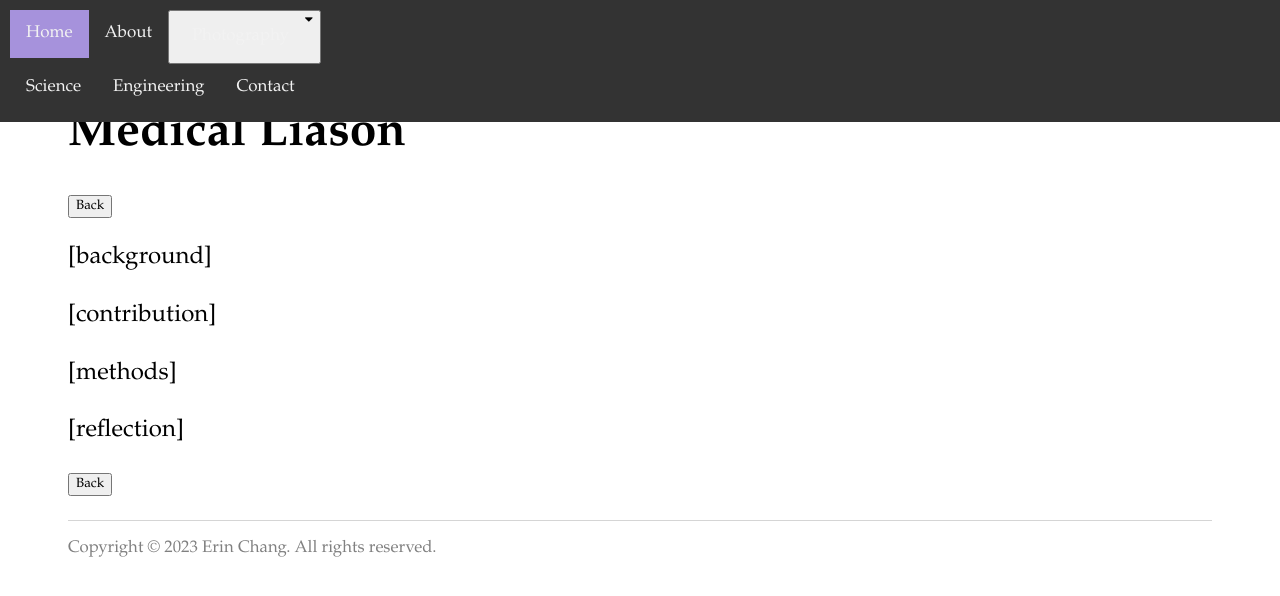
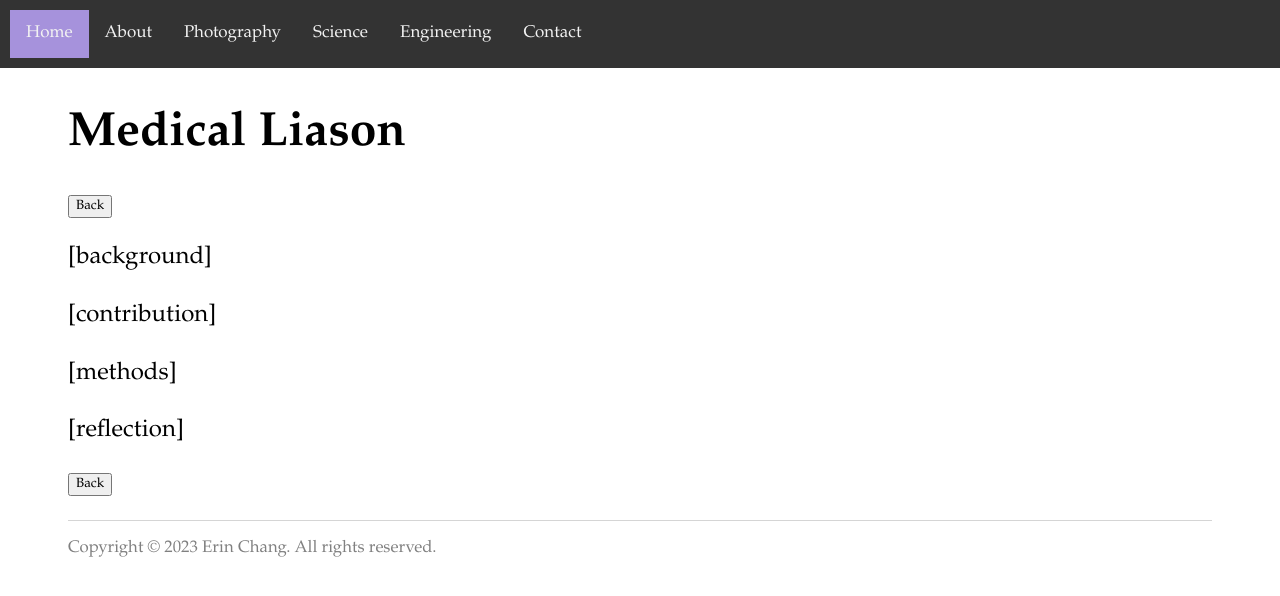
Before and after one commit to echang17/echang17.github.io, a Jekyll site: the page built from projects/medliason.html, in a window 1280 px wide. Shown: the top 596 px of the page. Built offline with Jekyll 4.4.1, drawn with Linux system fonts in a browser that asks for light colours.

Commit message:
Remove dropdowns

```diff
--- a/_layouts/default.html
+++ b/_layouts/default.html
@@ -11,28 +11,9 @@
 	<body>
 <!--  responsive top nav bar-->
 		<div class="topnav" id="myTopnav">
-  			<a href="/" class="active">Home</a>
+  			<a href="/" class="home">Home</a>
   			<a href="/about">About</a>
-
-			<div class="dropdown">
-				<button class="dropbtn">
-					<a href="/sportsphoto">Photography</a>
-					<i class="fa fa-caret-down"></i>
-				</button>
-				<div class="dropdown-content">
-					<a href="/sportsphoto/action.html">Action</a>
-					<button class="sub-dropbtn">
-						<a href="/sportsphoto/staged.html">Staged</a>
-						<i class="fa fa-caret-down"></i>
-					</button>
-					<div class="sub-dropdown-content">
-						<a href="/sportsphoto/marketing.html">Marketing</a>
-						<a href="/sportsphoto/headshots.html">Headshots</a>
-					</div>
-					<a href="/sportsphoto/inpress.html">Published</a>
-				</div>
-			</div>
-			<!-- <a href="/sportsphoto">Photography</a> -->
+			<a href="/sportsphoto">Photography</a>
   			<a href="/science">Science</a>
 			<a href="/projects">Engineering</a>
 			<a href="/contact/">Contact</a>
--- a/css/main.css
+++ b/css/main.css
@@ -27,42 +27,17 @@
   font-size: 17px;
 }
 
-/* drop down menu stuff */
-.dropdown {
-    position: relative;
-}
+/* Add an home class to highlight the home button in nav bar */
+.home {
+    background-color: #A692DC;
+    color: white;
+  }
 
-.dropdown-content {
-    display: none;
-    position: absolute;
-    top: 100%;
-    left: 0;
-    background-color: #333;
-    color: #f2f2f2;
-}
-
-.dropdown:hover .dropdown-content {
-    display: block;
-}
-
-.sub-dropdown-content {
-    display: none;
-    position: absolute;
-    top: 0;
-    right: 100%;
-    background-color: #333;
-    color: #f2f2f2;
-}
-
-.sub-dropdown:hover .sub-dropdown-content {
-    display: block;
-}
-
-/* Add an active class to highlight the current page - UNUSED?? */
-.active {
-  background-color: #A692DC; /*changed from green to purple*/
+/* Add an active class to highlight the current page */
+/* .active {
+  background-color: #A692DC;
   color: white;
-}
+} */
 
 /* Hide the link that should open and close the topnav on small screens */
 .topnav .icon {
```
